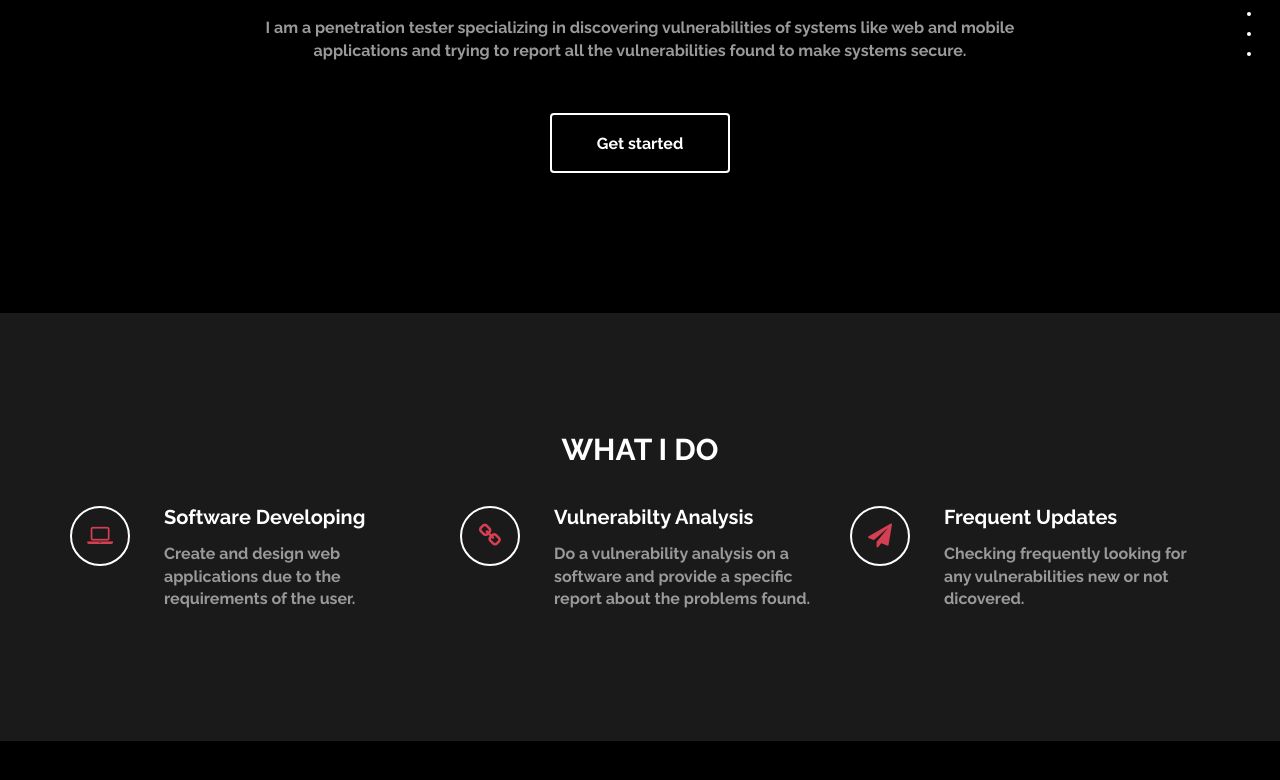
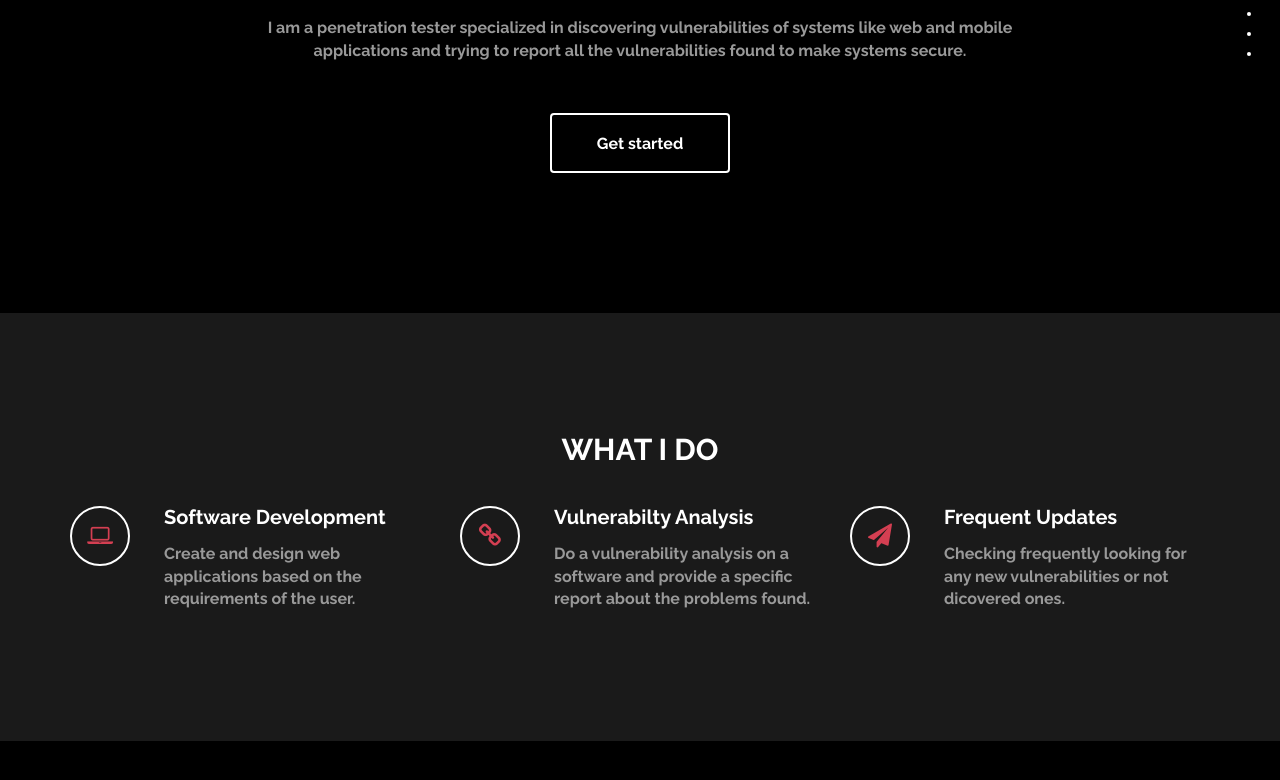
Before and after one commit to Abdelrahman-AE/portfolio, a plain HTML site: page index.html in a window 1280 px wide. Shown: the part 386-1166 px from the top of the page. Drawn offline with Linux system fonts and the light colour scheme.

Commit message:
Update index.html

```diff
--- a/index.html
+++ b/index.html
@@ -43,7 +43,7 @@
 						<h3>Simple and Elegant</h3>
 						<h1>Abdelrahman</h1>
 						<h2 class="rotate">Penetration Tester, Software Developer</h2>
-						<p><b>I am a penetration tester specializing in discovering vulnerabilities of systems like web and mobile applications and trying to report all the vulnerabilities found to make systems secure.</p>
+						<p><b>I am a penetration tester specialized in discovering vulnerabilities of systems like web and mobile applications and trying to report all the vulnerabilities found to make systems secure.</p>
 						<a href="#work" class="btn btn-default smoothScroll wow fadeInUp" data-wow-delay="1s">Get started</a>
 					</div>
 					<div class="col-md-2"></div>
@@ -68,8 +68,8 @@
 								<i class="fa fa-laptop"></i>
 							</div>
 							<div class="media-body">
-								<h3 class="media-heading">Software Developing</h3>
-								<p>Create and design web applications due to the requirements of the user.</p>
+								<h3 class="media-heading">Software Development</h3>
+								<p>Create and design web applications based on the requirements of the user.</p>
 							</div>
 						</div>
 					</div>
@@ -93,7 +93,7 @@
 							</div>
 							<div class="media-body">
 								<h3 class="media-heading">Frequent Updates</h3>
-								<p>Checking frequently looking for any vulnerabilities new or not dicovered.</p>
+								<p>Checking frequently looking for any new vulnerabilities or not dicovered ones.</p>
 							</div>
 						</div>
 					</div>
```
